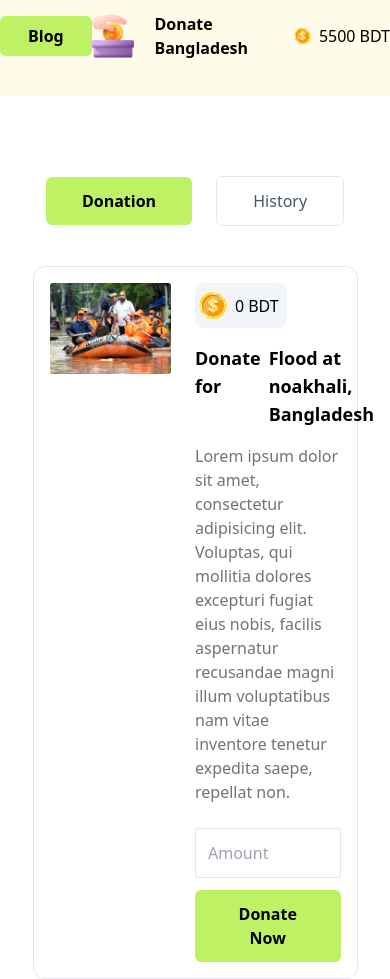
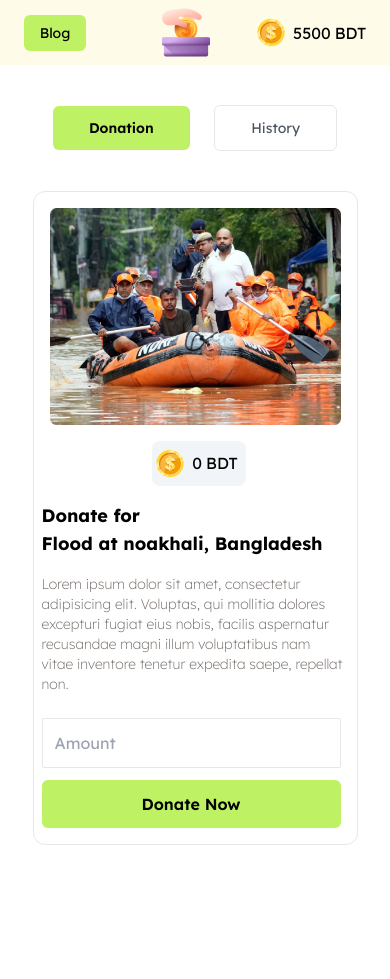
Before and after one commit to moon200218/assignment-5, a plain HTML site: page index.html in a window 390 px wide. After the commit the page ends 845 px from the top, so only its background shows below. Drawn offline with nearby package versions, Linux system fonts and the light colour scheme.

Commit message:
core components complete, made responsive, now need to replicate more cards

```diff
--- a/index.html
+++ b/index.html
@@ -27,19 +27,19 @@
     </style>
 </head>
 
-<body class="">
+<body class="font-[lexend]">
     <main>
         <!-- nav bar -->
-        <nav class=" bg-yellow-50 pt-3 pb-9">
+        <nav class="pb-2 md:pb-3 md: bg-yellow-50 pt-2 md:pt-3 mb:pb-9 sticky top-0">
             <div class="flex justify-around items-center">
                 <div>
-                    <button class="bg-lime-300 p-2 px-7 rounded-md font-semibold">Blog</button>
+                    <button class="px-4 py-2 bg-lime-300 md:p-2 md:px-7 rounded-md md:font-semibold md:text-base text-sm">Blog</button>
                 </div>
-                <div class="flex items-center space-x-5">
+                <div class="flex items-center md:space-x-5">
                     <div>
-                        <img src="./assets/logo.png" alt="">
+                        <img class="pl-7 md:p-0" src="./assets/logo.png" alt="">
                     </div>
-                    <h3 class="font-semibold">Donate Bangladesh</h3>
+                    <h3 class="hidden md:block font-semibold">Donate Bangladesh</h3>
 
                 </div>
                 <div class="flex items-center">
@@ -51,27 +51,34 @@
                     <p>BDT</p>
                 </div>
             </div>
+            <!-- <div class="md:hidden flex justify-center text-center pr-4 pt-3">
+                <h3 class="font-semibold underline italic">Donate BD</h3>
+
+
+
+            </div> -->
         </nav>
         <!-- nav bar end-->
 
         <!-- Buttons for navigation -->
-        <section class="w-5/6 mx-auto text-center mt-20">
+        <section class="w-5/6 mx-auto text-center md:mt-20 mt-10">
             <div class="button-container space-x-5">
-                <button id="donation" class="bg-lime-300 py-3 px-9 rounded-md font-semibold">Donation</button>
+                <button id="donation" class="bg-lime-300 py-3 px-9 rounded-md font-semibold md:text-base text-sm">Donation</button>
                 <button id="history"
-                    class="border-gray-200 border rounded-md py-3 px-9 text-gray-600 hover:bg-gray-300 transition-colors duration-200">History</button>
+                    class="border-gray-200 border rounded-md py-3 px-9 text-gray-600 hover:bg-gray-300 transition-colors duration-200 md:text-base text-sm">History</button>
             </div>
         </section>
         <!-- buttons for nav end -->
 
          <!-- Noakhali donation card -->
         <section id="donation-section" class="w-5/6 mx-auto mt-10">
-            <div class="card-container border rounded-xl flex justify-between space-x-2">
-                <div class="left-side w-1/2 m-4">
-                    <img src="./assets/noakhali.png" alt="">
+            <div class="card-container border rounded-xl md:flex  space-x-2">
+                <div class="left-side md:w-1/2 ml-4 mr-4 mt-4 md:mb-4">
+                    <img class="" src="./assets/noakhali.png" alt="">
                 </div>
-                <div class="right-side w-1/2">
-                    <button
+                <div class="right-side md:w-1/2 mx-auto">
+                    <div class="md:block flex justify-center">
+                        <button
                         class="flex mt-4 mb-4 space-x-2 items-center bg-slate-100 border border-none rounded-lg pt-2 pb-2 pr-2 pl-1">
                         <div>
                             <img src="./assets/coin.png" alt="">
@@ -83,11 +90,12 @@
 
                         </div>
                     </button>
-                    <div class="flex">
+                    </div>
+                    <div class="md:flex">
                         <h3 class="font-bold text-lg pr-2">Donate for</h3>
                         <h3 id="noakhali-title" class="font-bold text-lg">Flood at noakhali, Bangladesh</h3>
                     </div>
-                    <p class="mt-4 mb-6 font-extralight text-stone-500 pr-3">Lorem ipsum dolor sit amet, consectetur
+                    <p class="mt-4 mb-6 font-extralight text-stone-500 pr-3 md:text-base text-sm">Lorem ipsum dolor sit amet, consectetur
                         adipisicing elit. Voluptas, qui mollitia dolores excepturi fugiat eius nobis, facilis aspernatur
                         recusandae magni illum voluptatibus nam vitae inventore tenetur expedita saepe, repellat non.
                     </p>
@@ -110,8 +118,8 @@
         <section id="history-section" class="hidden w-5/6 mx-auto mt-7">
             <div id="logging-station" class="">
                 <!-- <div class="space-y-4 mb-3 border rounded-lg p-6">
-                    <h1 class="font-bold text-lg">95600 Taka is Donated for famine-2024 at Feni, Bangladesh</h1>
-                    <p class="font-extralight text-stone-450">Date: Tue sep 17 2024 08:39:11 +600 Bangladesh standard Time</p>
+                    <h1 class="font-bold md:text-lg text-sm">95600 Taka is Donated for famine-2024 at Feni, Bangladesh</h1>
+                    <p class="font-extralight text-stone-450 md:text-base text-sm">Date: Tue sep 17 2024 08:39:11 +600 Bangladesh standard Time</p>
 
                 </div> -->
 
--- a/js/functions.js
+++ b/js/functions.js
@@ -17,13 +17,13 @@ function change_button_state(button) {
     for (const x of button_container) {
         if (x.id == button) {
             x.className = '';
-            x.classList.add('bg-lime-300', 'py-3', 'px-9', 'rounded-md', 'font-semibold');
+            x.classList.add('bg-lime-300', 'py-3', 'px-9', 'rounded-md', 'font-semibold', 'md:text-base', 'text-sm');
 
 
         }
         else {
             x.className = '';
-            x.classList.add('border-gray-200', 'border', 'rounded-md', 'py-3', 'px-9', 'text-gray-600', 'hover:bg-gray-300', 'transition-colors', 'duration-200');
+            x.classList.add('border-gray-200', 'border', 'rounded-md', 'py-3', 'px-9', 'text-gray-600', 'hover:bg-gray-300', 'transition-colors', 'duration-200', 'md:text-base', 'text-sm');
         }
     }
 
@@ -44,7 +44,7 @@ function donate(amount, location, title) {
     let new_value = 0;
 
 
-    if (typeof donation_amount !== 'number' || isNaN(donation_amount) || donation_amount < 0) {
+    if (typeof donation_amount !== 'number' || isNaN(donation_amount) || donation_amount < 0 || donation_amount == 0) {
         alert('Please enter a valid number.');
 
 
@@ -67,8 +67,8 @@ function donate(amount, location, title) {
             let entry = document.createElement('h1');
             let date_container = document.createElement('p');
             entry_container.classList.add('space-y-4', 'mb-3', 'border', 'rounded-lg', 'p-6');
-            entry.classList.add('font-bold', 'text-lg');
-            date_container.classList.add('font-extralight', 'text-stone-450');
+            entry.classList.add('font-bold', 'md:text-lg', 'text-sm');
+            date_container.classList.add('font-extralight', 'text-stone-450', 'md:text-base', 'text-sm');
 
             let date = new Date();
 
```
